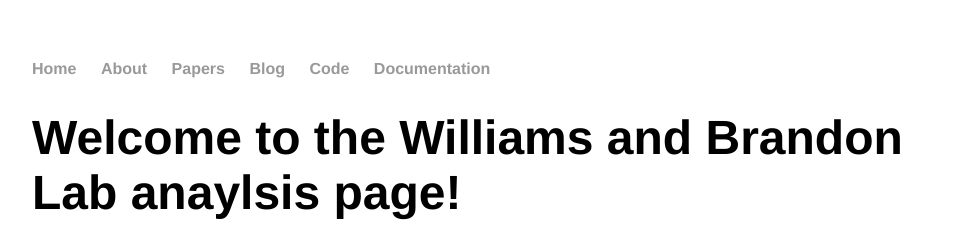
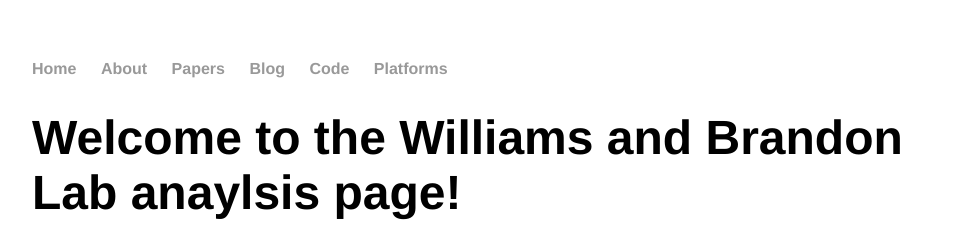
Before and after one commit to WilliamsandBrandanLab/WilliamsandBrandanLab.github.io, a Jekyll site: the page built from index.md, in a window 1280 px wide. Shown: the top 252 px of the page, without its empty margins (160-1119 px from the left). Built offline with Jekyll 4.4.1, drawn with Linux system fonts in a browser that asks for light colours; our own code applies the rules of GitHub Pages for plain Markdown files.

Commit message:
Update default.html

```diff
--- a/_layouts/default.html
+++ b/_layouts/default.html
@@ -13,7 +13,7 @@
 	        		<li><a href="/papers">Papers</a></li>
 	        		<li><a href="/blog">Blog</a></li>
 				<li><a href="/code">Code</a></li>
-				<li><a href="/documentation">Documentation</a></li>
+				<li><a href="/documentation">Platforms</a></li>
 	    		</ul>
 			</nav>
 			<div class="container">
```
